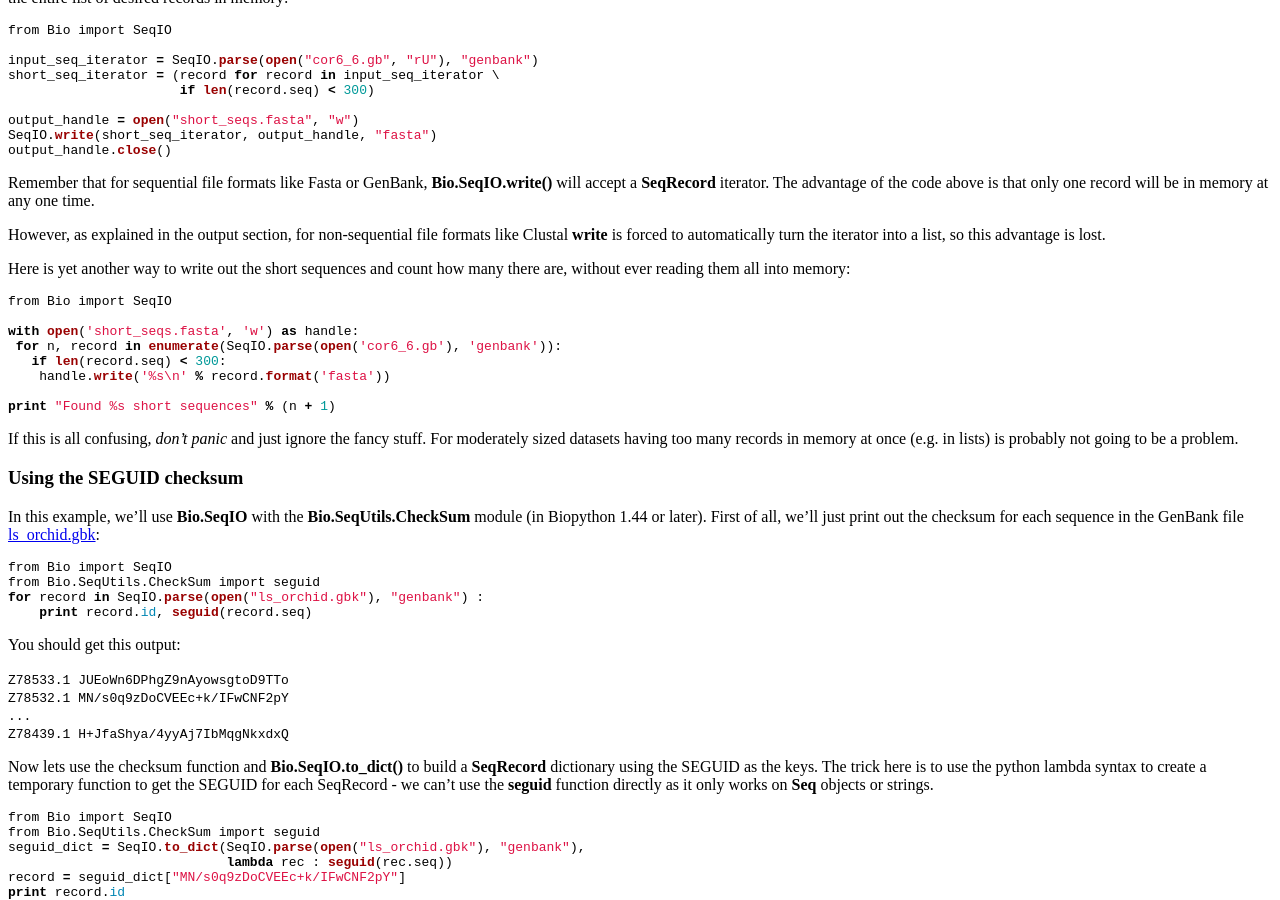
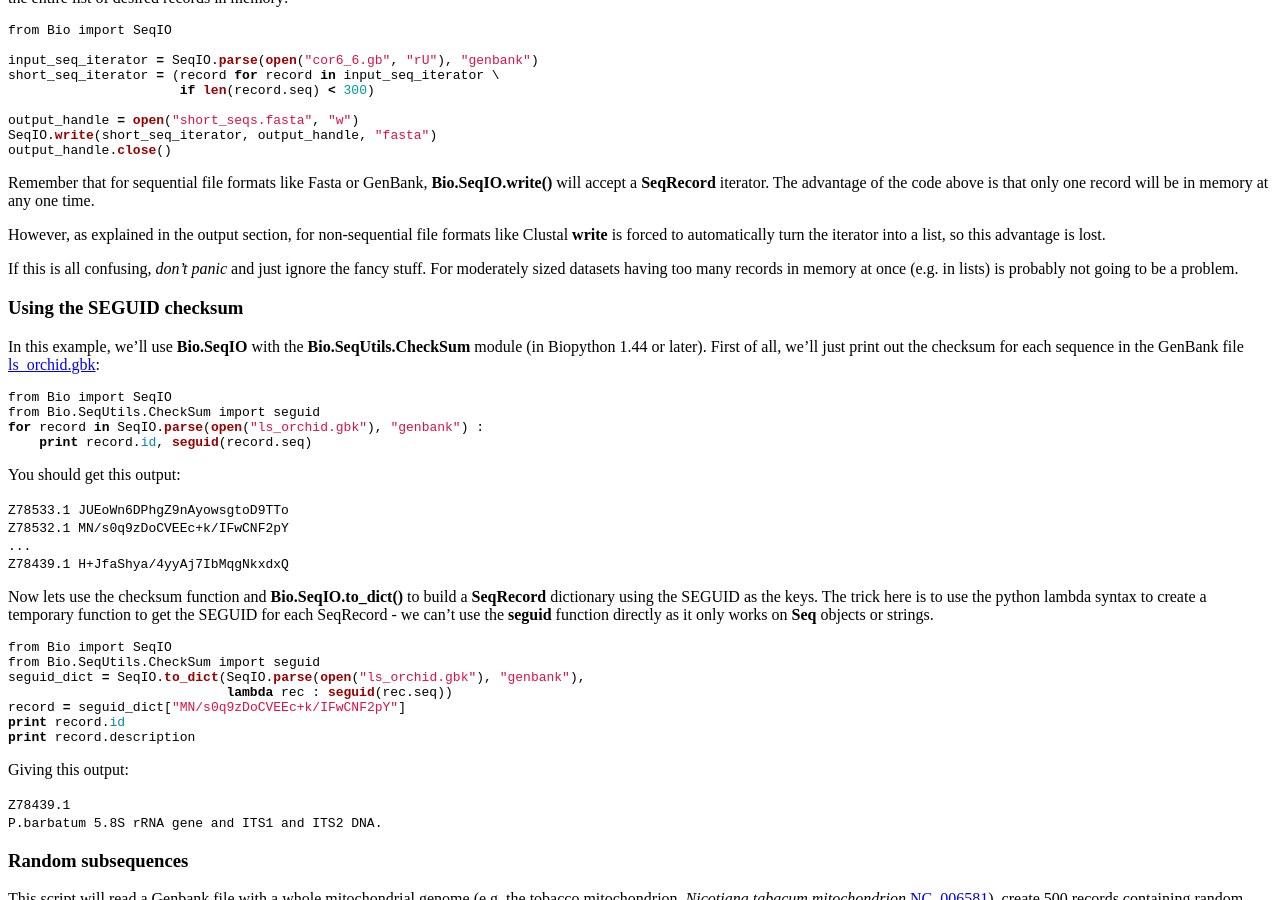
Before and after one commit to biopython/biopython.github.io, a Jekyll site: the page built from wiki/SeqIO.md, in a window 1280 px wide and 900 px high, scrolled down 3914 px. Built offline with Jekyll 4.4.1, drawn with Linux system fonts in a browser that asks for light colours.

Commit message:
/* Examples */ Removed the .format() example from the file conversion example

````diff
--- a/wiki/SeqIO.md
+++ b/wiki/SeqIO.md
@@ -354,20 +354,6 @@ However, as explained in the output section, for non-sequential file
 formats like Clustal **write** is forced to automatically turn the
 iterator into a list, so this advantage is lost.
 
-Here is yet another way to write out the short sequences and count how
-many there are, without ever reading them all into memory:
-
-``` python
-from Bio import SeqIO
-
-with open('short_seqs.fasta', 'w') as handle:
- for n, record in enumerate(SeqIO.parse(open('cor6_6.gb'), 'genbank')):
-   if len(record.seq) < 300:
-    handle.write('%s\n' % record.format('fasta'))
-
-print "Found %s short sequences" % (n + 1)
-```
-
 If this is all confusing, *don't panic* and just ignore the fancy stuff.
 For moderately sized datasets having too many records in memory at once
 (e.g. in lists) is probably not going to be a problem.
````
Also changed, not shown: 1 other file.
